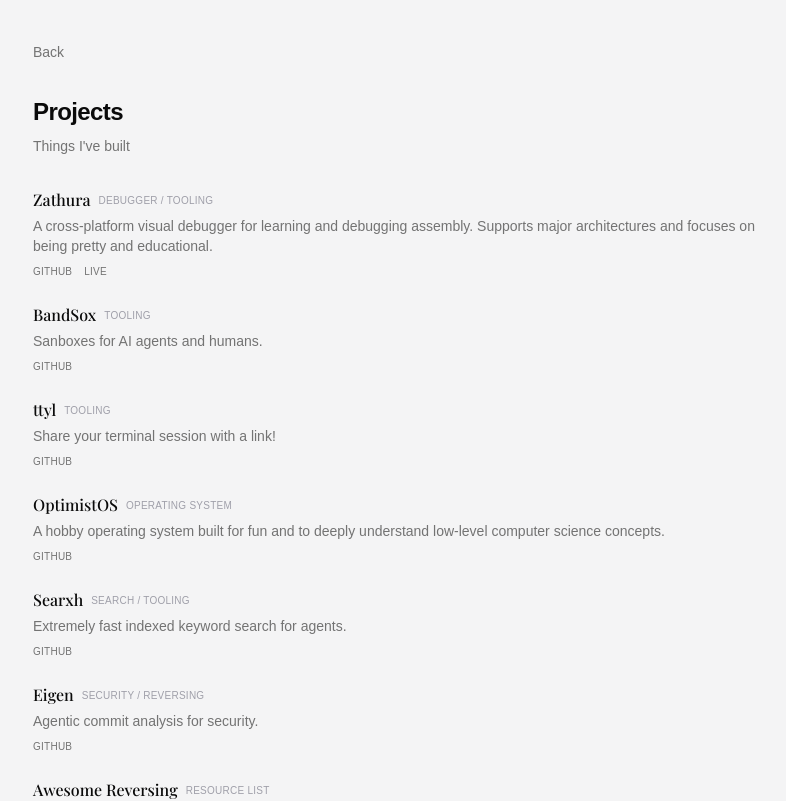
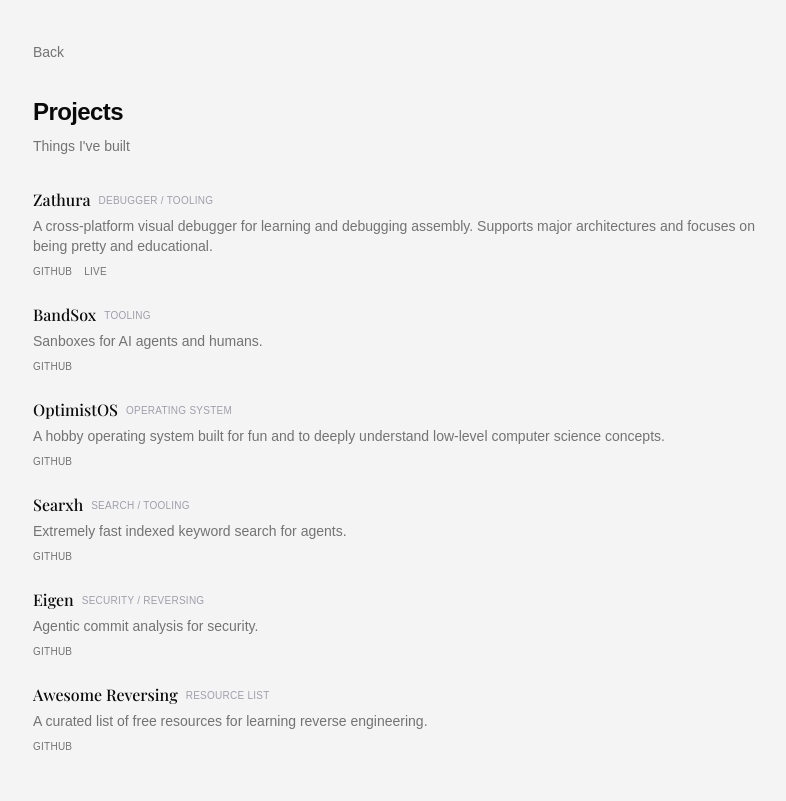
Before and after one commit to HACKE-RC/rcx86-cf, a Next.js app: page /projects in a window 1280 px wide. Shown: the top 801 px of the page, without its empty margins (239-1025 px from the left). Built offline with nearby package versions, Linux system fonts and the light colour scheme; a web font is replaced by a local one.

Commit message:
Remove ttyl from homepage projects

```diff
--- a/src/data/projects.ts
+++ b/src/data/projects.ts
@@ -20,12 +20,6 @@ export const projects: ProjectItem[] = [
     description: "Sanboxes for AI agents and humans.",
     category: "Tooling",
     git: "https://github.com/hacke-rc/bandsox",
-  },
-  {
-    name: "ttyl",
-    description: "Share your terminal session with a link!",
-    category: "Tooling",
-    git: "https://github.com/HACKE-RC/ttyl",
   },
   {
     name: "OptimistOS",
```
